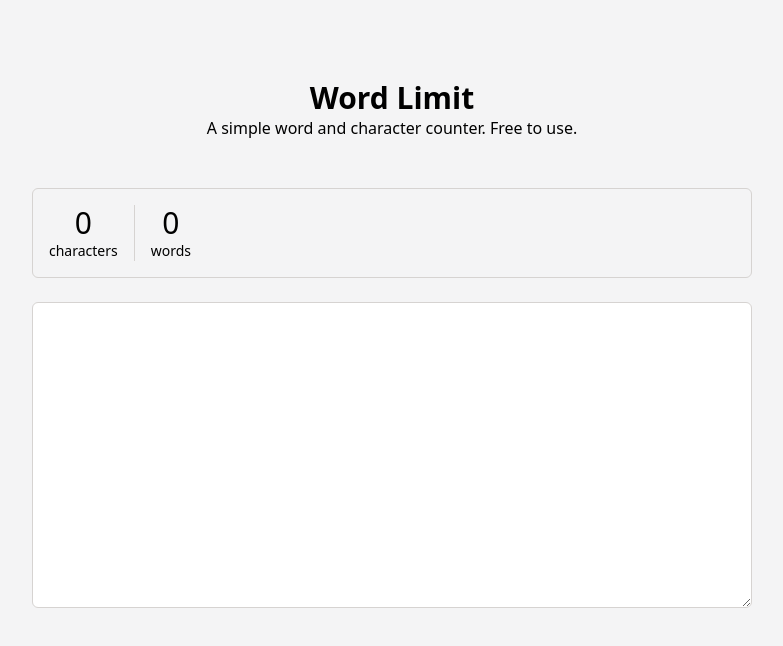
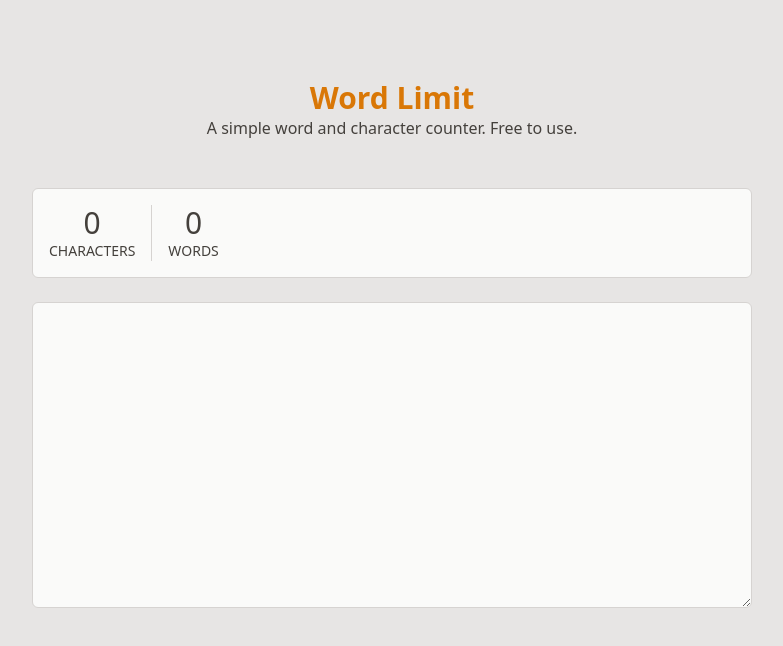
Before and after one commit to architchandra/count-my-words, a React (Create React App) app: page / in a window 1280 px wide. Shown: the top 646 px of the page, without its empty margins (248-1031 px from the left). Built offline with nearby package versions, Linux system fonts and the light colour scheme.

Commit message:
Improve styling of app and components

```diff
--- a/src/assets/styles/base.css
+++ b/src/assets/styles/base.css
@@ -0,0 +1 @@
+html { @apply text-black; }
--- a/src/assets/styles/output/style.css
+++ b/src/assets/styles/output/style.css
@@ -411,14 +411,14 @@ Ensure the default browser behavior of the `hidden` attribute.
   --tw-backdrop-saturate:  ;
   --tw-backdrop-sepia:  ;
 }
+html {
+  --tw-text-opacity: 1;
+  color: rgb(68 64 60 / var(--tw-text-opacity));
+}
 .title-h1 {
   font-size: 1.875rem;
   line-height: 2.25rem;
   font-weight: 700;
-}
-.my-20 {
-  margin-top: 5rem;
-  margin-bottom: 5rem;
 }
 .my-12 {
   margin-top: 3rem;
@@ -427,20 +427,14 @@ Ensure the default browser behavior of the `hidden` attribute.
 .mb-12 {
   margin-bottom: 3rem;
 }
-.mb-8 {
-  margin-bottom: 2rem;
-}
 .mb-6 {
   margin-bottom: 1.5rem;
 }
 .mr-4 {
   margin-right: 1rem;
 }
-.mr-6 {
-  margin-right: 1.5rem;
-}
-.mr-8 {
-  margin-right: 2rem;
+.mb-8 {
+  margin-bottom: 2rem;
 }
 .block {
   display: block;
@@ -466,34 +460,23 @@ Ensure the default browser behavior of the `hidden` attribute.
 }
 .bg-grey {
   --tw-bg-opacity: 1;
-  background-color: rgb(244 244 245 / var(--tw-bg-opacity));
+  background-color: rgb(231 229 228 / var(--tw-bg-opacity));
+}
+.bg-light-grey {
+  --tw-bg-opacity: 1;
+  background-color: rgb(250 250 249 / var(--tw-bg-opacity));
+}
+.p-4 {
+  padding: 1rem;
 }
 .p-2 {
   padding: 0.5rem;
-}
-.p-24 {
-  padding: 6rem;
-}
-.p-4 {
-  padding: 1rem;
 }
 .pr-4 {
   padding-right: 1rem;
 }
 .text-center {
   text-align: center;
-}
-.text-lg {
-  font-size: 1.125rem;
-  line-height: 1.75rem;
-}
-.text-xl {
-  font-size: 1.25rem;
-  line-height: 1.75rem;
-}
-.text-2xl {
-  font-size: 1.5rem;
-  line-height: 2rem;
 }
 .text-sm {
   font-size: 0.875rem;
@@ -502,6 +485,13 @@ Ensure the default browser behavior of the `hidden` attribute.
 .text-3xl {
   font-size: 1.875rem;
   line-height: 2.25rem;
+}
+.uppercase {
+  text-transform: uppercase;
+}
+.text-brown {
+  --tw-text-opacity: 1;
+  color: rgb(217 119 6 / var(--tw-text-opacity));
 }
 .filter {
   filter: var(--tw-blur) var(--tw-brightness) var(--tw-contrast) var(--tw-grayscale) var(--tw-hue-rotate) var(--tw-invert) var(--tw-saturate) var(--tw-sepia) var(--tw-drop-shadow);
--- a/src/assets/styles/tailwind.config.js
+++ b/src/assets/styles/tailwind.config.js
@@ -11,8 +11,11 @@ module.exports = {
     colors: {
       transparent: 'transparent',
       current: 'currentColor',
-      grey: colors.zinc[100],
+      black: colors.stone[700],
+      'light-grey': colors.stone[50],
+      grey: colors.stone[200],
       'dark-grey': colors.stone[300],
+      brown: colors.amber[600],
     },
     container: {
       center: true,
--- a/src/components/App.js
+++ b/src/components/App.js
@@ -15,7 +15,7 @@ function App() {
     <main className="my-12 sm:my-20">
       <div className="container text-center">
         <div className="mb-12">
-          <h1 className="title-h1">
+          <h1 className="title-h1 text-brown">
             Word Limit
           </h1>
           <h3>
--- a/src/components/Results.js
+++ b/src/components/Results.js
@@ -15,13 +15,15 @@ function Results({ text }) {
   }];
 
   return (
-    <div class="flex mb-6 p-4 rounded-md border border-dark-grey">
+    <div class="flex mb-6 p-4 rounded-md border border-dark-grey bg-light-grey">
       {resultsList.map((result, index) =>
         <p class="mr-4 pr-4 last:mr-0 last:pr-0 border-r last:border-none border-dark-grey text-sm" key={index}>
           <span class="block text-3xl">
             {result.count}
           </span>
-          {result.label}
+          <span class="uppercase">
+            {result.label}
+          </span>
         </p>
       )}
     </div>
--- a/src/components/TextBox.js
+++ b/src/components/TextBox.js
@@ -1,7 +1,7 @@
 function TextBox({ text, handleOnChange }) {
   return (
     <textarea
-      className="w-full mb-8 p-2 rounded-md border border-dark-grey"
+      className="w-full mb-8 p-2 rounded-md border border-dark-grey bg-light-grey"
       rows="12"
       value={text}
       onChange={handleOnChange}
```
